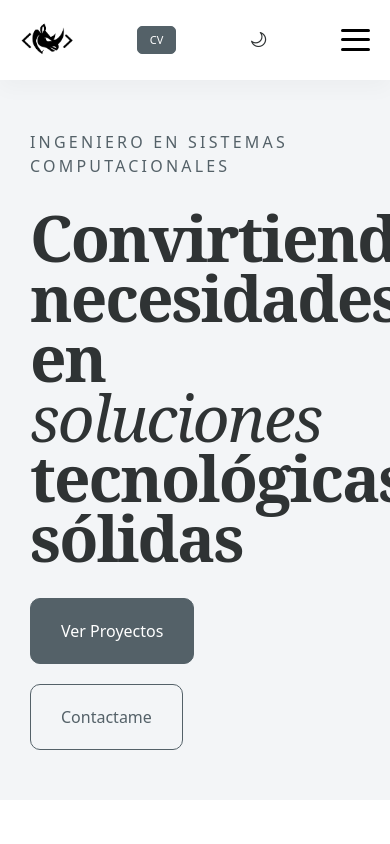
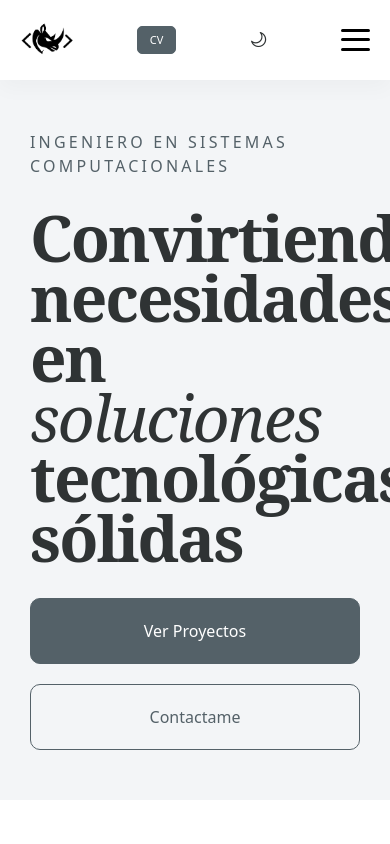
Before and after one commit to GonzalezValadez18/My_Web_Portfolio, a React (Vite) app: page / in a window 390 px wide. Shown: the top 844 px of the page. Built offline with nearby package versions, Linux system fonts and the light colour scheme.

Commit message:
arreglar los botonos

```diff
--- a/src/styles/components/buttons.css
+++ b/src/styles/components/buttons.css
@@ -11,6 +11,10 @@
     &:hover {
         background-color: rgb(var(--btn-secondary-hover));
         color: rgb(var(--secondary));
+    }
+
+    @media screen and (max-width: 435px) {
+        width: 100%;
     }
 }
 
@@ -27,4 +31,8 @@
     &:hover {
         background-color: rgb(var(--btn-secondary-hover));
     }
+
+    @media screen and (max-width: 435px) {
+        width: 100%;
+    }
 }
```
